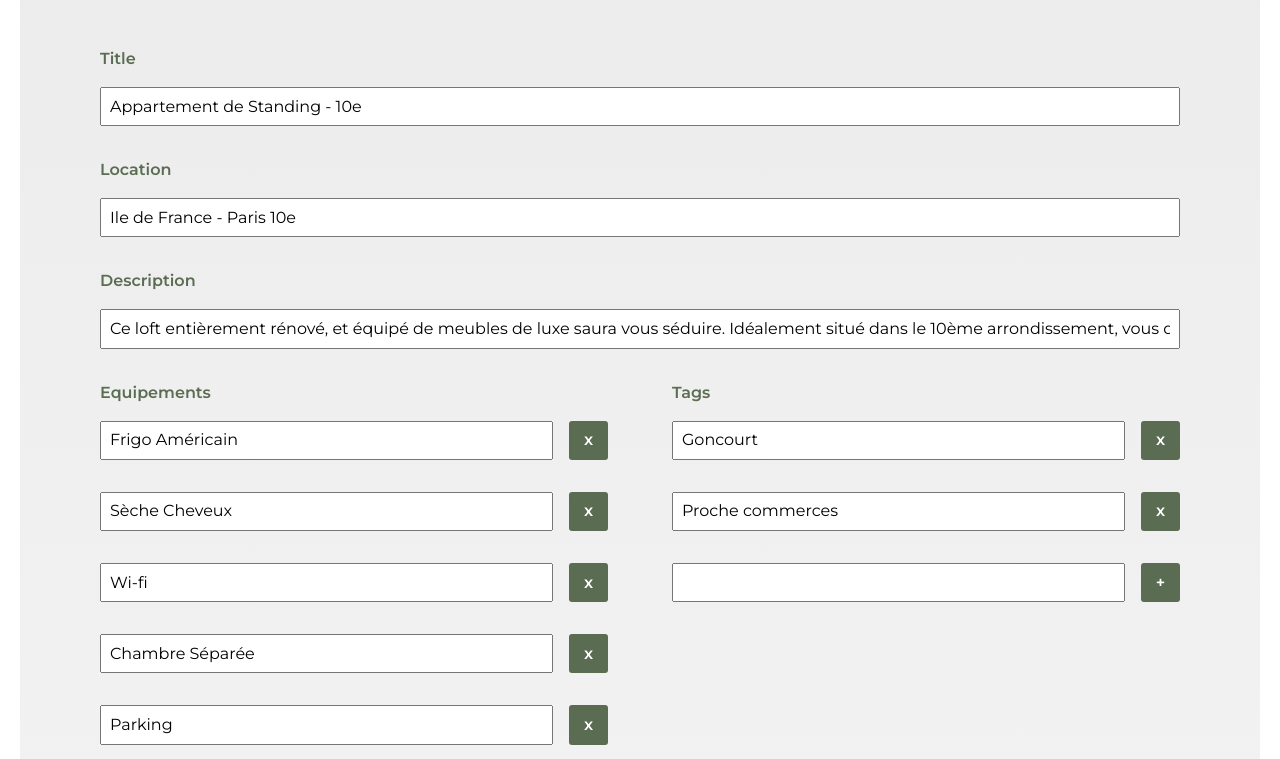
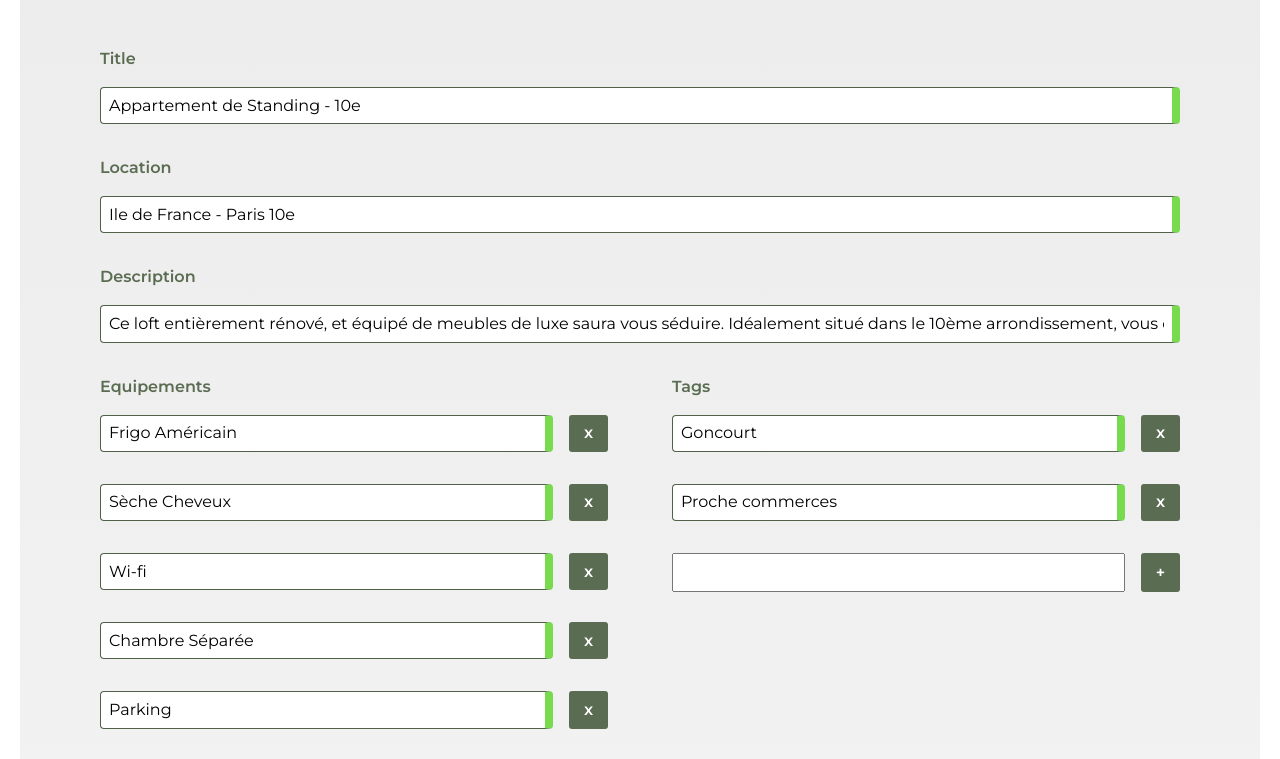
Before and after one commit to ask0ldd/Angular-SPA, an Angular app: page /rental/edit/0979876d in a window 1280 px wide. Shown: the part 799-1558 px from the top of the page. Built offline with nearby package versions, Linux system fonts and the light colour scheme.

Commit message:
rental edit > buttons highlight status

```diff
--- a/src/app/mockdatas/mock-rentals-list.ts
+++ b/src/app/mockdatas/mock-rentals-list.ts
@@ -373,7 +373,7 @@ export const rentalsList : Array<Rental> = [
 			"../assets/locs/loc14.jpg",
 			"../assets/locs/loc16.jpg"
 		],
-		"description": "Quittez Paris pour vous mettre au vert. À seulement 30 minutes de la Gare du Nord, venez découvrir la forêt d'Ecouen directement depuis la fenêtre de votre bungalow. Entièrement équipé, ce logement saura vous accueillir dans le confort, tout en vous permettant de vous concentrer sur l'essentiel. Le matin, ouvrez les fenêtres, et profitez du chant des oiseaux.",
+		"description": "Quittez Paris pour vous mettre au vert. A seulement 30 minutes de la Gare du Nord, venez découvrir la forêt d'Ecouen directement depuis la fenêtre de votre bungalow. Entièrement équipé, ce logement saura vous accueillir dans le confort, tout en vous permettant de vous concentrer sur l'essentiel. Le matin, ouvrez les fenêtres, et profitez du chant des oiseaux.",
 		"host": {
 			"name": "Sarah Devit",
 			"picture": "https://s3-eu-west-1.amazonaws.com/course.oc-static.com/projects/front-end-kasa-project/profile-picture-8.jpg"
--- a/src/app/rentals/immocard-hover.directive.ts
+++ b/src/app/rentals/immocard-hover.directive.ts
@@ -9,6 +9,7 @@ export class immocardHoverDirective {
     this.setBoxShadow(false)
   }
 
+  // @Input equivalent to a react prop
   @Input('immocardHover') borderColor : string // allow to associate a value to the directive (into the template)
 
   @HostListener('mouseenter')
--- a/src/app/rentals/rentals-edit/rentals-edit.component.css
+++ b/src/app/rentals/rentals-edit/rentals-edit.component.css
@@ -139,3 +139,19 @@ p.errorMessage {
   display: flex;
   justify-content: space-between;
 }
+
+.ng-valid:not(form) {
+  border: 1px solid #506149;
+  outline-width: 2px;
+  border-radius: 4px;
+  overflow: hidden;
+  border-right: 8px solid #78db4d;
+}
+
+.ng-invalid:not(form) {
+  border: 1px solid #506149;
+  outline-width: 2px;
+  border-radius: 4px;
+  overflow: hidden;
+  border-right: 8px solid #c5224b;
+}
--- a/src/app/rentals/rentals-edit/rentals-edit.component.html
+++ b/src/app/rentals/rentals-edit/rentals-edit.component.html
@@ -22,17 +22,17 @@
 
     <!-- title.valid & title.pristine refer to #title -->
     <div class="labelErrorContainer"><label for="title">Title</label><p [hidden]="title.valid || title.pristine" class="errorMessage">Error Message</p></div>
-    <input id="title" name="title" pattern="^[a-zA-Z0-9èéàïîêôöùûç',;. -()]{1,50}$"
+    <input id="title" name="title" pattern="^[a-zA-Z0-9áàâäãåçéèêëíìîïñóòôöõúùûüýÿæœÁÀÂÄÃÅÇÉÈÊËÍÌÎÏÑÓÒÔÖÕÚÙÛÜÝŸÆŒ',;. ()-]{1,50}$"
     [(ngModel)]="editedRental.title"
     #title="ngModel" required/>
 
     <div class="labelErrorContainer"><label for="location">Location</label><p [hidden]="location.valid || location.pristine" class="errorMessage">Error Message</p></div>
-    <input id="location" name="location" pattern="^[a-zA-Z0-9èéàïîêôöùûç',;. -()]{1,30}$"
+    <input id="location" name="location" pattern="^[a-zA-Z0-9áàâäãåçéèêëíìîïñóòôöõúùûüýÿæœÁÀÂÄÃÅÇÉÈÊËÍÌÎÏÑÓÒÔÖÕÚÙÛÜÝŸÆŒ',;. ()-]{1,30}$"
     [(ngModel)]="editedRental.location"
     #location="ngModel" required/>
 
     <div class="labelErrorContainer"><label for="description">Description</label><p [hidden]="description.valid || description.pristine" class="errorMessage">Error Message</p></div>
-    <input id="description" name="description" pattern="^[a-zA-Z0-9èéàïîêôöùûç',;. -()]{1,400}$"
+    <input id="description" name="description" pattern="^[a-zA-Z0-9áàâäãåçéèêëíìîïñóòôöõúùûüýÿæœÁÀÂÄÃÅÇÉÈÊËÍÌÎÏÑÓÒÔÖÕÚÙÛÜÝŸÆŒ',;.: ()?!-]{1,400}$"
     [(ngModel)]="editedRental.description"
     #description="ngModel" required/>
 
@@ -60,8 +60,8 @@
         <div style="display: flex; flex-direction: column; flex:1 1 50%; row-gap: 1rem;">
             <label>Equipements</label> <!-- switch to hx -->
             <div style="display:flex; width: 100%; flex-direction: row; column-gap: 1rem;" *ngFor="let equipment of editedRental.equipments; let i = index">
-                <input readonly style="display:flex; width: 100%; flex-shrink: 1;" id="{{'equipement'+i.toString()}}" name="{{'equipement'+i.toString()}}" pattern="^[a-zA-Zèéàèïîêôöùûç -()']{1,30}$"
-                [(ngModel)]="editedRental.equipments[i]" required/>
+                <input readonly style="display:flex; width: 100%; flex-shrink: 1;" id="{{'equipement'+i.toString()}}" name="{{'equipement'+i.toString()}}" pattern="^[a-zA-Z0-9áàâäãåçéèêëíìîïñóòôöõúùûüýÿæœÁÀÂÄÃÅÇÉÈÊËÍÌÎÏÑÓÒÔÖÕÚÙÛÜÝŸÆŒ ()'-]{1,30}$"
+                [(ngModel)]="editedRental.equipments[i]"/>
                 <button class="delButton" (click)="removeEquipment(editedRental.tags[i])">x</button>
             </div>
             <div style="display:flex; width: 100%; flex-direction: row; column-gap: 1rem;">
@@ -73,8 +73,8 @@
         <div style="display: flex; flex-direction: column; flex:1 1 50%; row-gap: 1rem;">
             <label>Tags</label> <!-- switch to hx -->
             <div style="display:flex; width: 100%; flex-direction: row; column-gap: 1rem;" *ngFor="let tag of editedRental.tags; let i = index" id="{{'tag'+i.toString()}}">
-                <input readonly style="display:flex; width: 100%; flex-shrink: 1;" name="{{'tag'+i.toString()}}" pattern="^[a-zA-Zèéàèïîêôöùûç -()']{1,30}$"
-                [(ngModel)]="editedRental.tags[i]" required/>
+                <input readonly style="display:flex; width: 100%; flex-shrink: 1;" name="{{'tag'+i.toString()}}" pattern="^[a-zA-Z0-9áàâäãåçéèêëíìîïñóòôöõúùûüýÿæœÁÀÂÄÃÅÇÉÈÊËÍÌÎÏÑÓÒÔÖÕÚÙÛÜÝŸÆŒ ()'-]{1,30}$"
+                [(ngModel)]="editedRental.tags[i]"/>
                 <button class="delButton" (click)="removeTag(editedRental.tags[i])">x</button>
             </div>
             <div style="display:flex; width: 100%; flex-direction: row; column-gap: 1rem;">
@@ -84,5 +84,7 @@
         </div>
     </div>
 
-    <button type="submit" class="saveButton">Sauvegarder les Modifications</button>
+    <button type="submit" class="saveButton" [disabled]="!rentalForm.form.valid">Sauvegarder les Modifications</button>
 </form>
+
+<!-- [disabled]="!rentalForm.form.valid" -->
--- a/src/app/rentals/rentals-edit/rentals-edit.component.ts
+++ b/src/app/rentals/rentals-edit/rentals-edit.component.ts
@@ -19,6 +19,9 @@ export class RentalsEditComponent {
   @ViewChild('newEquipment')
   newEquipment: ElementRef
 
+  @ViewChild('rentalForm')
+  rentalForm: ElementRef
+
   constructor(private router:Router, private route: ActivatedRoute, private rentalService : RentalsService){ }
 
   ngOnInit(): void {
@@ -34,7 +37,8 @@ export class RentalsEditComponent {
   ngAfterViewInit() {}
 
   onSubmit() : void {
-    if(this.rentalId!=null) this.router.navigateByUrl('/rental/'+this.rentalId)
+    // if(this.rentalId!=null) this.router.navigateByUrl('/rental/'+this.rentalId)
+    console.log(this.rentalForm)
   }
 
   removeTag(tagValue : string){
@@ -64,4 +68,8 @@ export class RentalsEditComponent {
   deleteImg(imgPath : string){
     if (this.rentalId!=null) this.rentalService.deleteImg(imgPath, this.rentalId)
   }
+
+  /*logForm(form : any){
+    console.log(form)
+  }*/
 }
```
